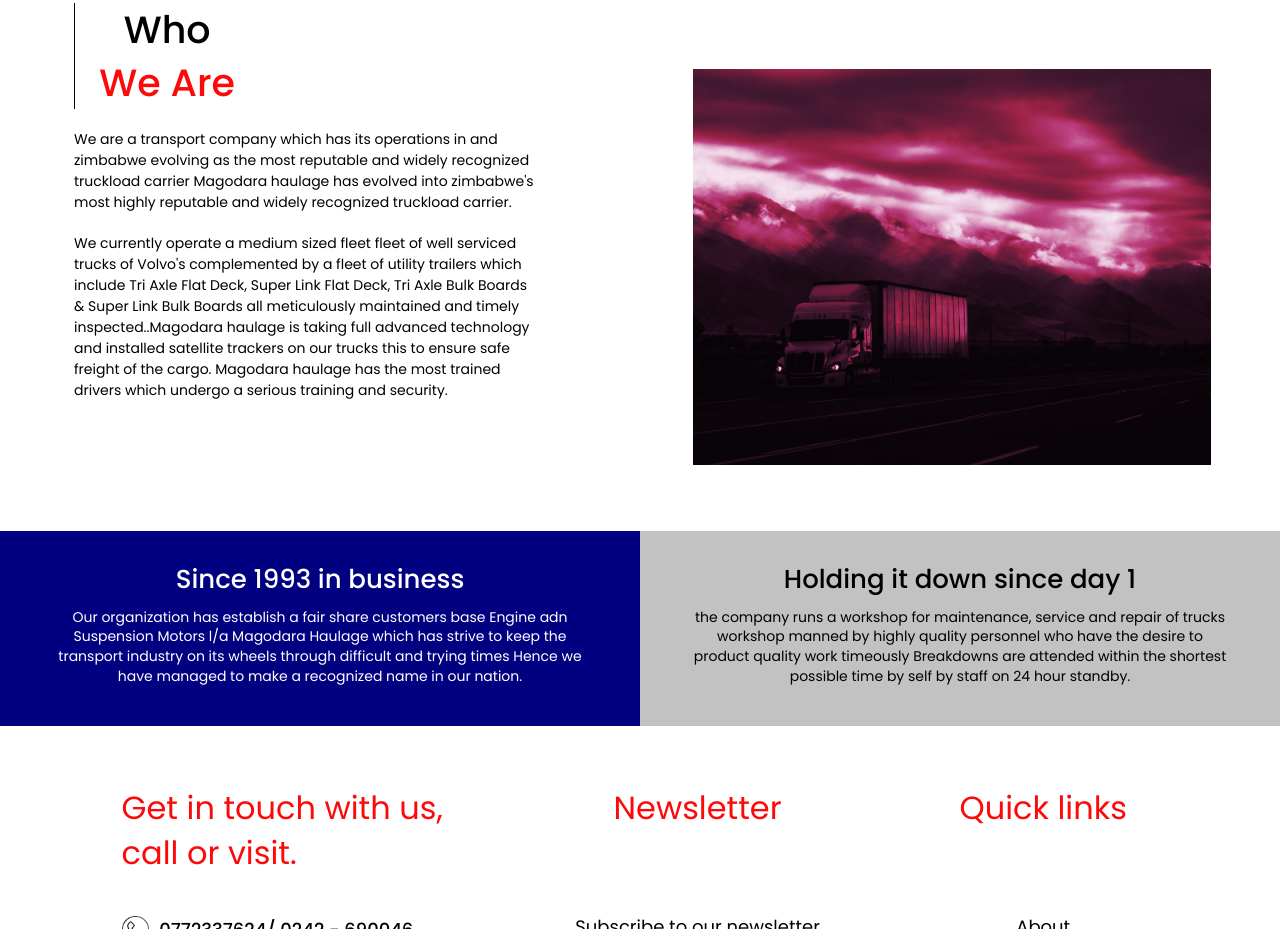
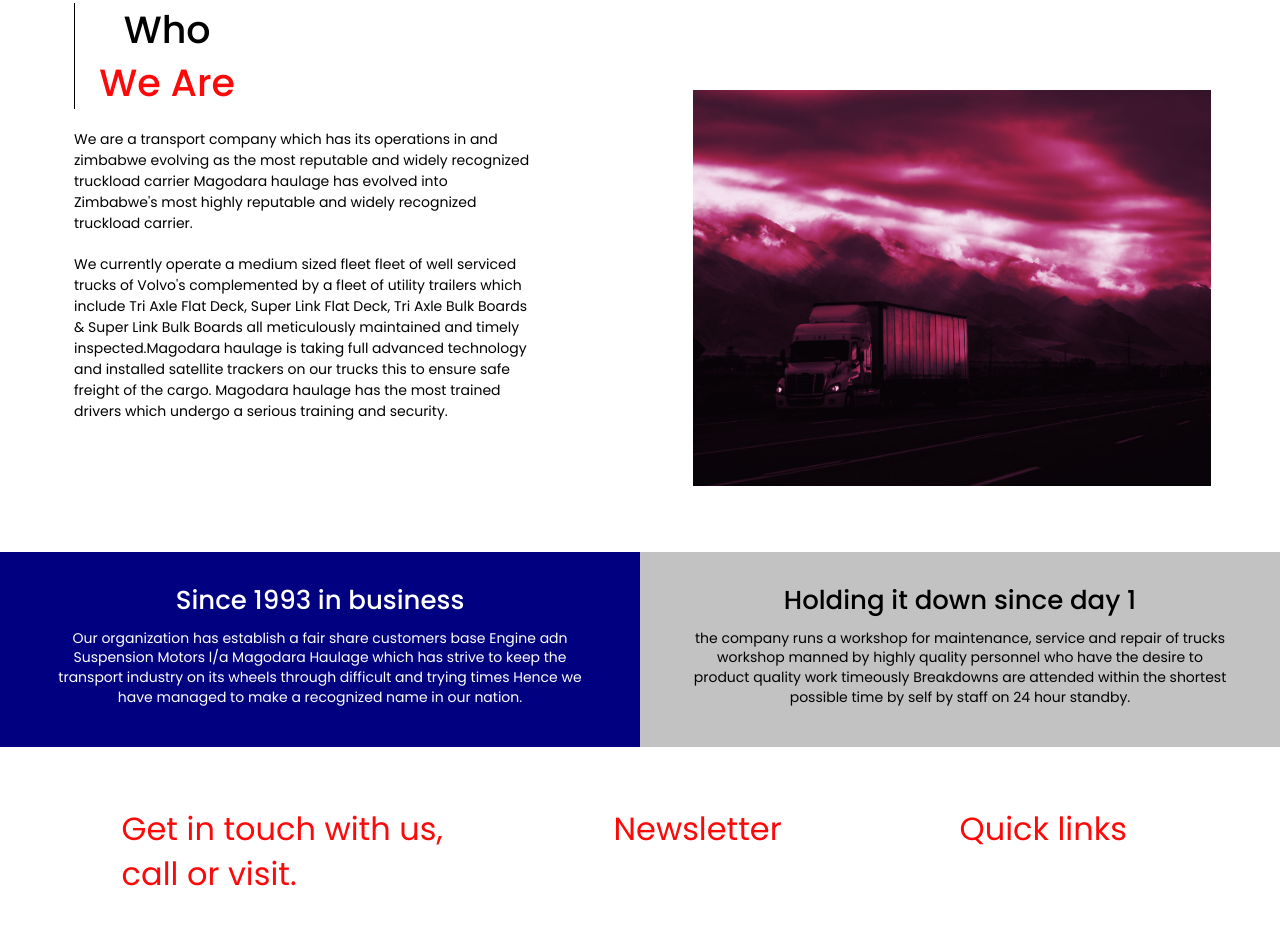
Before and after one commit to rugube/rugube.github.io, a plain HTML site: page about-us.html in a window 1280 px wide. Shown: the part 839-1768 px from the top of the page. Drawn offline with Linux system fonts and the light colour scheme.

Commit message:
made gramma corrections

```diff
--- a/about-us.html
+++ b/about-us.html
@@ -58,10 +58,10 @@
                 </span>
             </h2>
             <p>
-                We are a transport company which has its operations in and zimbabwe evolving as the most reputable and widely recognized truckload carrier Magodara haulage has evolved into zimbabwe's most highly reputable and widely recognized truckload carrier.
+                We are a transport company which has its operations in and zimbabwe evolving as the most reputable and widely recognized truckload carrier Magodara haulage has evolved into Zimbabwe's most highly reputable and widely recognized truckload carrier.
             </p>
             <p>
-                We currently operate a medium sized fleet fleet of well serviced trucks of Volvo's complemented by a fleet of utility trailers which include Tri Axle Flat Deck, Super Link Flat Deck, Tri Axle Bulk Boards & Super Link Bulk Boards all meticulously maintained and timely inspected..Magodara haulage is taking full advanced technology and installed satellite trackers on our trucks this to ensure safe freight of the cargo. Magodara haulage has the most trained drivers which undergo a serious training and security.
+                We currently operate a medium sized fleet fleet of well serviced trucks of Volvo's complemented by a fleet of utility trailers which include Tri Axle Flat Deck, Super Link Flat Deck, Tri Axle Bulk Boards & Super Link Bulk Boards all meticulously maintained and timely inspected.Magodara haulage is taking full advanced technology and installed satellite trackers on our trucks this to ensure safe freight of the cargo. Magodara haulage has the most trained drivers which undergo a serious training and security.
             </p>
         </div>
 
```
